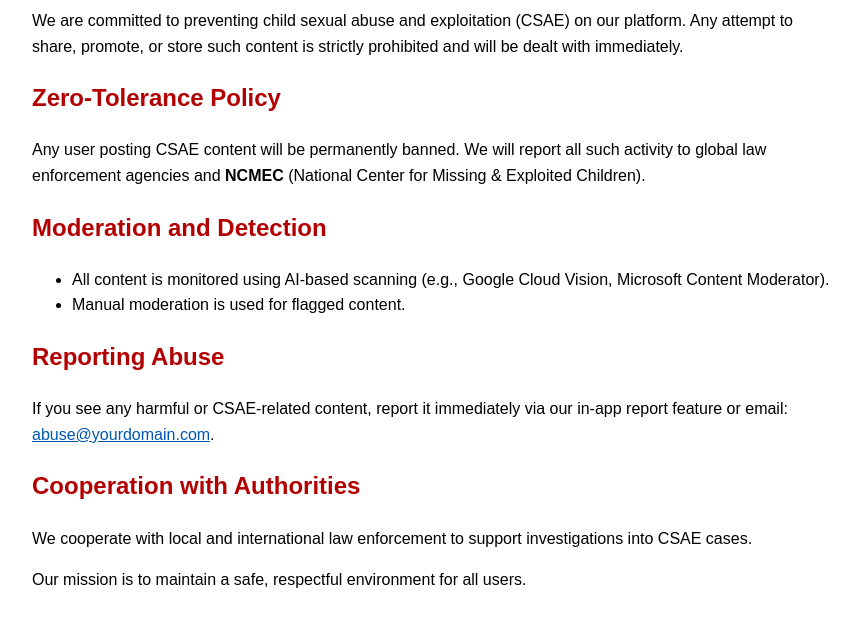
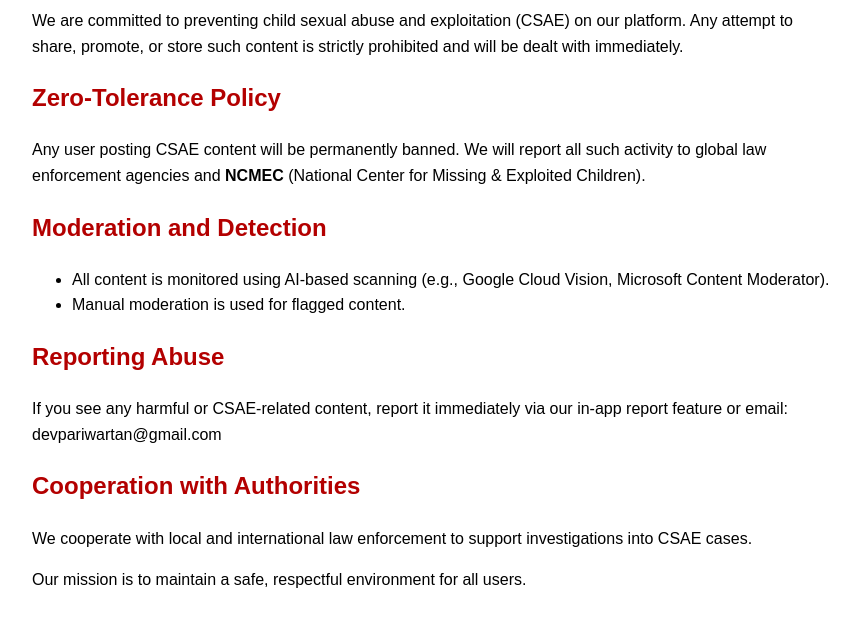
Before and after one commit to lamsalbishal/aawaja-privacy-policy, a plain HTML site: page abuse.html in a window 1280 px wide. Shown: the part 106-732 px from the top of the page, without its empty margins (208-1067 px from the left). Drawn offline with Linux system fonts and the light colour scheme.

Commit message:
update abuse

```diff
--- a/abuse.html
+++ b/abuse.html
@@ -23,7 +23,7 @@
   </ul>
 
   <h2>Reporting Abuse</h2>
-  <p>If you see any harmful or CSAE-related content, report it immediately via our in-app report feature or email: <a href="mailto:abuse@yourdomain.com">abuse@yourdomain.com</a>.</p>
+  <p>If you see any harmful or CSAE-related content, report it immediately via our in-app report feature or email: devpariwartan@gmail.com</p>
 
   <h2>Cooperation with Authorities</h2>
   <p>We cooperate with local and international law enforcement to support investigations into CSAE cases.</p>
```
